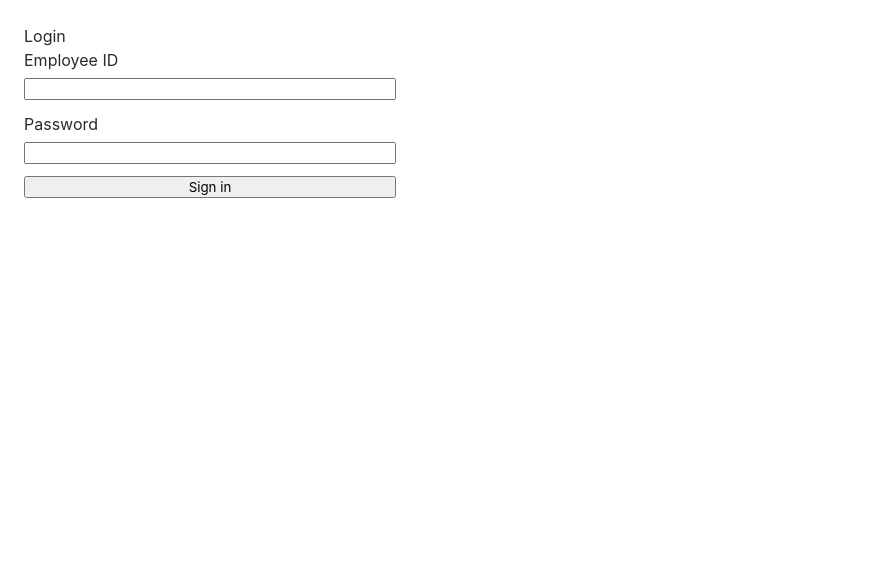
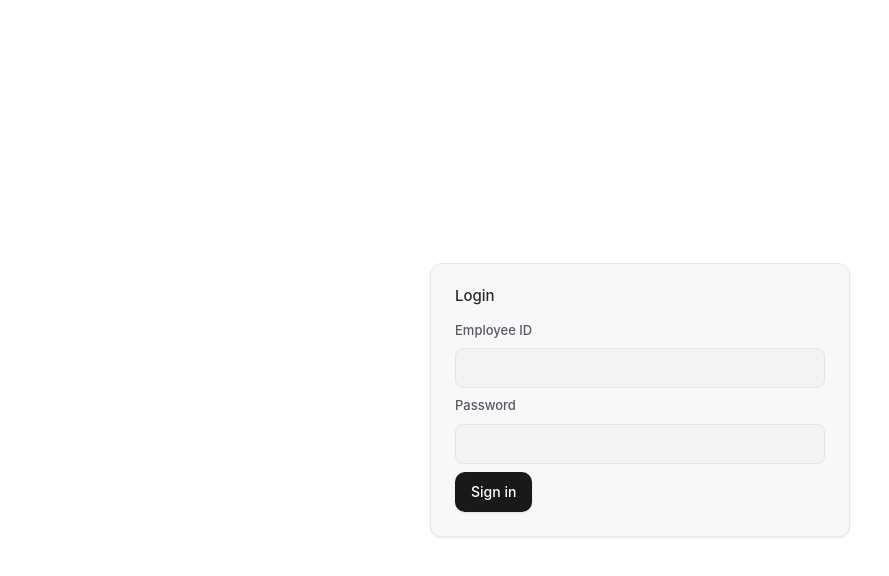
Before and after one commit to veloro-dk/veloro, a Next.js app: page /portal/login in a window 1280 px wide. Shown: the top 576 px of the page, without its empty margins (0-889 px from the left). Built offline with nearby package versions, Linux system fonts and the light colour scheme.

Commit message:
Add Button/Input components and style login page

```diff
--- a/src/app/(portal)/portal/login/page.tsx
+++ b/src/app/(portal)/portal/login/page.tsx
@@ -1,20 +1,20 @@
+import { Button } from "@/components/Button";
+import { Input } from "@/components/Input";
+
 export default function PortalLoginPage() {
     return (
-        <main style={{ padding: 24, maxWidth: 420 }}>
-            <h1>Login</h1>
-            <form style={{ display: "flex", flexDirection: "column", gap: 12 }}>
-                <label style={{ display: "flex", flexDirection: "column", gap: 6 }}>
-                    Employee ID
-                    <input name="employeeId" autoComplete="username" />
-                </label>
+        <main className="auth__page__Q2m7p0">
+            <div className="auth__card__H6j3k0">
+                <h1 className="typography__heading5__J8d3k0 auth__title__T2k9p0">Login</h1>
 
-                <label style={{ display: "flex", flexDirection: "column", gap: 6 }}>
-                    Password
-                    <input name="password" type="password" autoComplete="current-password" />
-                </label>
-
-                <button type="submit">Sign in</button>
-            </form>
+                <form className="form__group__K7p2s0">
+                    <Input name="employeeId" label="Employee ID" autoComplete="username" />
+                    <Input name="password" label="Password" type="password" autoComplete="current-password" />
+                    <Button type="submit" kind="primary" size="medium">
+                        Sign in
+                    </Button>
+                </form>
+            </div>
         </main>
     );
 }
--- /dev/null
+++ b/src/components/Button.tsx
@@ -0,0 +1,43 @@
+import Link from "next/link";
+import { ComponentProps, ReactNode } from "react";
+
+type ButtonSize = "small" | "medium" | "large";
+type ButtonKind = "primary" | "secondary" | "tertiary" | "ghost";
+
+type Props = {
+    children: ReactNode;
+    size?: ButtonSize;
+    kind?: ButtonKind;
+    href?: string;
+} & Omit<ComponentProps<"button">, "children">;
+
+const sizeClass: Record<ButtonSize, string> = {
+    small: "button__size-small__L9d7h0",
+    medium: "button__size-medium__L9d7h0",
+    large: "button__size-large__L9d7h0",
+};
+
+const kindClass: Record<ButtonKind, string> = {
+    primary: "button__kind-primary__R5j2s0",
+    secondary: "button__kind-secondary__R5j2s0",
+    tertiary: "button__kind-tertiary__R5j2s0",
+    ghost: "button__kind-ghost__R5j2s0",
+};
+
+export function Button({ children, size = "medium", kind = "primary", href, className, ...rest }: Props) {
+    const cls = ["button__root__ZxcvB0", sizeClass[size], kindClass[kind], className].filter(Boolean).join(" ");
+
+    if (href) {
+        return (
+            <Link className={cls} href={href}>
+                {children}
+            </Link>
+        );
+    }
+
+    return (
+        <button className={cls} {...rest}>
+            {children}
+        </button>
+    );
+}
--- /dev/null
+++ b/src/components/Input.tsx
@@ -0,0 +1,20 @@
+import { ComponentProps } from "react";
+
+type Props = ComponentProps<"input"> & {
+    label: string;
+    error?: string;
+    helper?: string;
+};
+
+export function Input({ label, error, helper, className, ...rest }: Props) {
+    return (
+        <div className="form__group__K7p2s0">
+            <label className="form__label__B9f4k0">{label}</label>
+            <div className="input__wrapper__Z3n7q0">
+                <input className={["form__input__Z3n7q0", className].filter(Boolean).join(" ")} {...rest} />
+            </div>
+            {error ? <div className="form__error__L5j8p0">{error}</div> : null}
+            {!error && helper ? <div className="form__helper__H2k9s0">{helper}</div> : null}
+        </div>
+    );
+}
--- /dev/null
+++ b/src/styles/components/auth.css
@@ -0,0 +1,21 @@
+.auth__page__Q2m7p0 {
+    min-height: 100vh;
+    display: flex;
+    align-items: center;
+    justify-content: center;
+    padding: 24px;
+}
+
+.auth__card__H6j3k0 {
+    width: 100%;
+    max-width: 420px;
+    background: rgba(var(--color-bg-secondary), 1);
+    border: 1px solid rgba(var(--color-border-primary), 1);
+    border-radius: 12px;
+    padding: 24px;
+    box-shadow: var(--shadow-stack-low);
+}
+
+.auth__title__T2k9p0 {
+    margin-bottom: 16px;
+}
--- a/src/styles/globals.css
+++ b/src/styles/globals.css
@@ -5,3 +5,4 @@
 @import "./system/forms.css";
 @import "./layout/layout.css";
 @import "./components/tooltip.css";
+@import "./components/auth.css";
```
